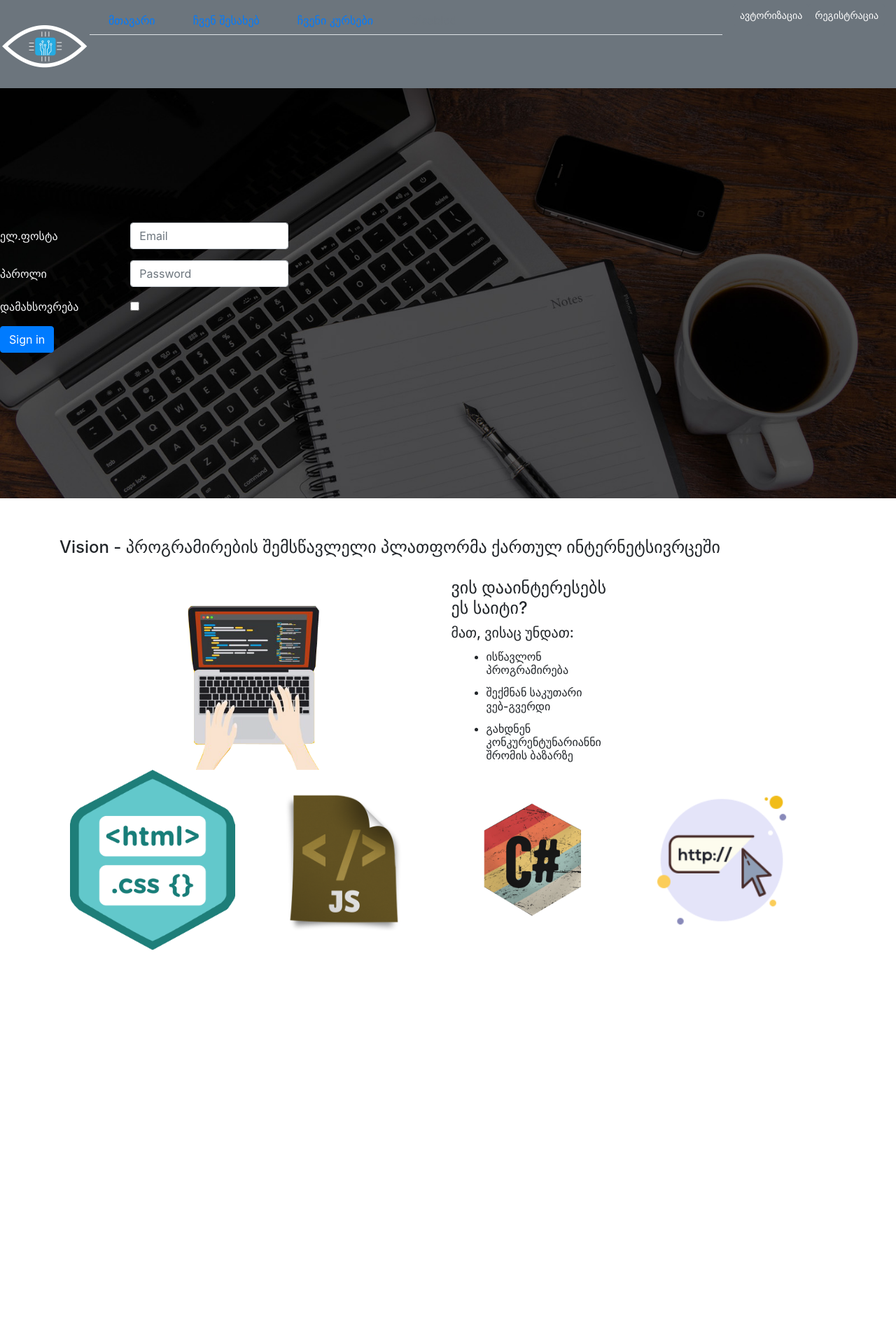
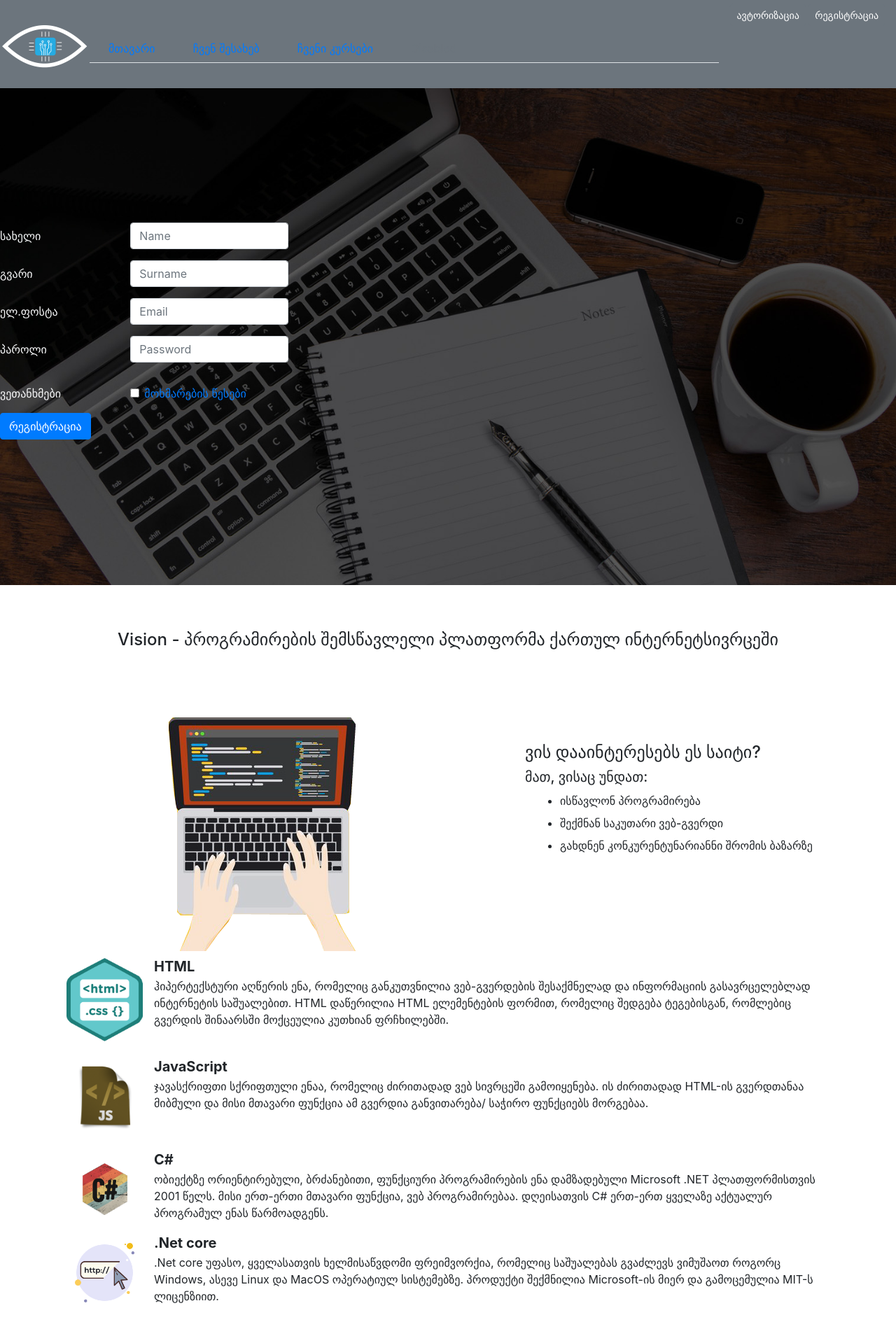
Before and after one commit to Kavtar/vision, a plain HTML site: page registration.html in a window 1280 px wide. Shown: the part 2-1891 px from the top of the page at 70% size. Before the commit the page ends 1360 px from the top, so only its background shows below. Drawn offline with nearby package versions, Linux system fonts and the light colour scheme.

Commit message:
added registration page

```diff
--- a/registration.html
+++ b/registration.html
@@ -16,17 +16,27 @@
 		<body>
 
 			<header class="bg-secondary sticky-top">
-				<a href="#" alt="vision"> <img src="img/logo.png" class="d-inline-block img-fluid logo"></a>
+				<a href="index.html" alt="vision"> <img src="img/logo.png" class="d-inline-block img-fluid logo"></a>
 
-				<nav class="navbar navbar-expand-lg navbar-light login-signup">
+				<nav>
+					<div class="navbar navbar-expand-lg navbar-light">
+						<button class="navbar-toggler" type="button" data-toggle="collapse" data-target="#navbarNavAltMarkup" aria-controls="navbarNavAltMarkup" aria-expanded="false" aria-label="Toggle navigation">
+				    		<span class="navbar-toggler-icon"></span>
+				  		</button>
+				  		<div id="navbarNavAltMarkup">
 							<a href="index.html"> <button type="button" class="btn btn-secondary btn-sm text-white">ავტორიზაცია</button> </a>
 							<a href="registration.html"> <button type="button" class="btn btn-secondary btn-sm text-white">რეგისტრაცია</button> </a>
-				</nav>
-
-				<nav>
+						</div>
+					</div>
+					<div>
+						<button class="navbar-toggler" type="button" data-toggle="collapse" data-target="#navbarNavAltMarkup" aria-controls="navbarNavAltMarkup" aria-expanded="false" aria-label="Toggle navigation">
+				    		<span class="navbar-toggler-icon"></span>
+				  		</button>
+				  		<div>
+							<div id="navbarNavAltMarkup">
 								<ul class="nav nav-tabs">
 								  <li class="nav-item">
-					    <a class="nav-link" href="#">მთავარი</a>
+								    <a class="nav-link" href="index.html">მთავარი</a>
 								  </li>
 								  <li class="nav-item">
 								    <a class="nav-link" href="#aboutus">ჩვენ შესახებ</a>
@@ -38,12 +48,27 @@
 								    <a class="nav-link disabled" href="#" tabindex="-1" aria-disabled="true">Disabled</a>
 								  </li>
 								</ul>
+							</div>
+						</div>
+					</div>
 				</nav>
 
 			</header>
 
 			<main class="containter-fluid img-fluid device-width" style="padding: 15% 15% 15% 0;" id="login">
 				<form>
+				  <div class="form-group row">
+				    <label for="inputEmail3" class="col-sm-2 col-form-label text-light">სახელი</label>
+				    <div class="col-sm-10">
+				      <input type="email" style="width:25%;" class="form-control" id="inputEmail3" placeholder="Name">
+				    </div>
+				  </div>
+				  <div class="form-group row">
+				    <label for="inputEmail3" class="col-sm-2 col-form-label text-light">გვარი</label>
+				    <div class="col-sm-10">
+				      <input type="email" style="width:25%;" class="form-control" id="inputEmail3" placeholder="Surname">
+				    </div>
+				  </div>
 				  <div class="form-group row">
 				    <label for="inputEmail3" class="col-sm-2 col-form-label text-light">ელ.ფოსტა</label>
 				    <div class="col-sm-10">
@@ -57,10 +82,15 @@
 				    </div>
 				  </div>
 				  <div class="form-group row">
-				    <div class="col-sm-2 text-light">დამახსოვრება</div>
+				    <div class="col-sm-10">
+				    </div>
+				  </div>
+				  <div class="form-group row">
+				    <div class="col-sm-2 text-light">ვეთანხმები</div>
 				    <div class="col-sm-10">
 				      <div class="form-check">
 				        <input class="form-check-input" type="checkbox" id="gridCheck1">
+				        <a href="#"> მოხმარების წესები </a>
 				        <label class="form-check-label" for="gridCheck1">
 				        </label>
 				      </div>
@@ -68,7 +98,7 @@
 				  </div>
 				  <div class="form-group row">
 				    <div class="col-sm-10">
-				      <button type="submit" class="btn btn-primary">Sign in</button>
+				      <button type="submit" class="btn btn-primary">რეგისტრაცია</button>
 				    </div>
 				  </div>
 				</form>
@@ -76,11 +106,12 @@
 			</main>
 
 
-			<section class="container about-us" id="aboutus">
-				<h4 style="margin-top: 5%;"> Vision - პროგრამირების შემსწავლელი პლათფორმა ქართულ ინტერნეტსივრცეში </h4>
-				<img class="d-inline-block col-lg-6" src="img/computer.png" alt="computer">
-				<div class="d-inline-block" style="position: relative;">
-					<div style="position: absolute; top: -130px;">
+			<section class="containter-fluid" id="aboutus">
+				<h4 style="display: flex; justify-content: center; margin-top: 5%;"> Vision - პროგრამირების შემსწავლელი პლათფორმა ქართულ ინტერნეტსივრცეში </h4>
+
+				<div class="flex-container">
+				  <div class="computer-pic"><img src="img/computer.png" alt="computer"></div>
+				  <div style="align-self: center;">
 				  	<h4> ვის დააინტერესებს ეს საიტი? </h4>
 						<h5> მათ, ვისაც უნდათ: </h5>
 					<ul>
@@ -91,15 +122,42 @@
 				   </div>
 				</div>
 
+
+
 			</section>
 
 			<section class="container" id="ourcourses">
-				<a href="HtmlAndCss.html"> <img src="img/htmlandcss.png" alt="Html & Css" class="col-sm-6 d-inline-block course-img"> </a>
-				<a href="JavaScript.html"> <img src="img/jscode.png" alt="JavaScript" class="col-sm-6 d-inline-block course-img"> </a>
-				<a href="csharp.html"> <img src="img/csharp.png" alt="C#" class="col-sm-6 d-inline-block course-img"> </a>
-				<a href="Web.html"> <img src="img/web.png" alt="asp.net mvc" class="col-sm-6 d-inline-block course-img"> </a>
+				<ul class="list-unstyled">
+				  <li class="media">
+				    <img src="img/htmlandcss.png" class="mr-3" alt="htmlandcss" style="width: 10%; height: 10%;">
+				    <div class="media-body">
+				      <h5 class="mt-0 mb-1"><strong>HTML</strong></h5>
+				      ჰიპერტექსტური აღწერის ენა, რომელიც განკუთვნილია ვებ-გვერდების შესაქმნელად და ინფორმაციის გასავრცელებლად ინტერნეტის საშუალებით. HTML დაწერილია HTML ელემენტების ფორმით, რომელიც შედგება ტეგებისგან, რომლებიც გვერდის შინაარსში მოქცეულია კუთხიან ფრჩხილებში.
+				    </div>
+				  </li>
+				  <li class="media my-4">
+				    <img src="img/jscode.png" class="mr-3" alt="javascript" style="width: 10%; height: 10%;">
+				    <div class="media-body">
+				      <h5 class="mt-0 mb-1"><strong>JavaScript</strong></h5>
+				      ჯავასქრიფთი სქრიფთული ენაა, რომელიც ძირითადად ვებ სივრცეში გამოიყენება. ის ძირითადად HTML-ის გვერდთანაა მიბმული და მისი მთავარი ფუნქცია ამ გვერდია განვითარება/ საჭირო ფუნქციებს მორგებაა.
+				    </div>
+				  </li>
+				  <li class="media">
+				    <img src="img/csharp.png" class="mr-3" alt="csharp" style="width: 10%; height: 10%;">
+				    <div class="media-body">
+				      <h5 class="mt-0 mb-1"><strong>C#</strong></h5>
+				       ობიექტზე ორიენტირებული, ბრძანებითი, ფუნქციური პროგრამირების ენა დამზადებული Microsoft .NET პლათფორმისთვის 2001 წელს. მისი ერთ-ერთი მთავარი ფუნქცია, ვებ პროგრამირებაა. დღეისათვის C# ერთ-ერთ ყველაზე აქტუალურ პროგრამულ ენას წარმოადგენს.
+				    </div>
+				  </li>
+				  <li class="media">
+				    <img src="img/web.png" class="mr-3" alt="asp.net mvc" style="width: 10%; height: 10%;">
+				    <div class="media-body">
+				      <h5 class="mt-0 mb-1"><strong>.Net core</strong></h5>
+				      .Net core უფასო, ყველასათვის ხელმისაწვდომი ფრეიმვორქია, რომელიც საშუალებას გვაძლევს ვიმუშაოთ როგორც Windows, ასევე Linux და MacOS ოპერატიულ სისტემებზე. პროდუქტი შექმნილია Microsoft-ის მიერ და გამოცემულია MIT-ს ლიცენზიით.
+				    </div>
+				  </li>
+				</ul>
 			</section>
-
 
 			<!-- there were unexpected problems while adding js with the relative path -->
 				<script src="https://code.jquery.com/jquery-3.3.1.slim.min.js" integrity="sha384-q8i/X+965DzO0rT7abK41JStQIAqVgRVzpbzo5smXKp4YfRvH+8abtTE1Pi6jizo" crossorigin="anonymous"></script>
```
Also changed, not shown: index.html (+1 -1 lines). Lines whose indentation alone changed are shown as unchanged.
